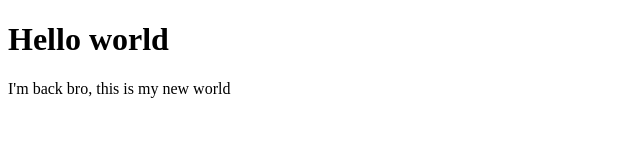
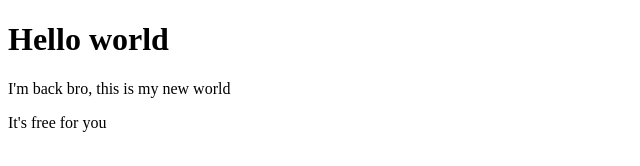
Before and after one commit to paingoat/Git-Test, a plain HTML site: page index.html in a window 1280 px wide. Shown: the whole page, without its empty margins (0-640 px from the left). Drawn offline with Linux system fonts and the light colour scheme.

```diff
--- a/index.html
+++ b/index.html
@@ -8,5 +8,6 @@
 <body>
     <h1> Hello world </h1>
     <p> I'm back bro, this is my new world </p>
+    <p> It's free for you </p>
 </body>
 </html>
```
Also changed, not shown: 1 other file.
